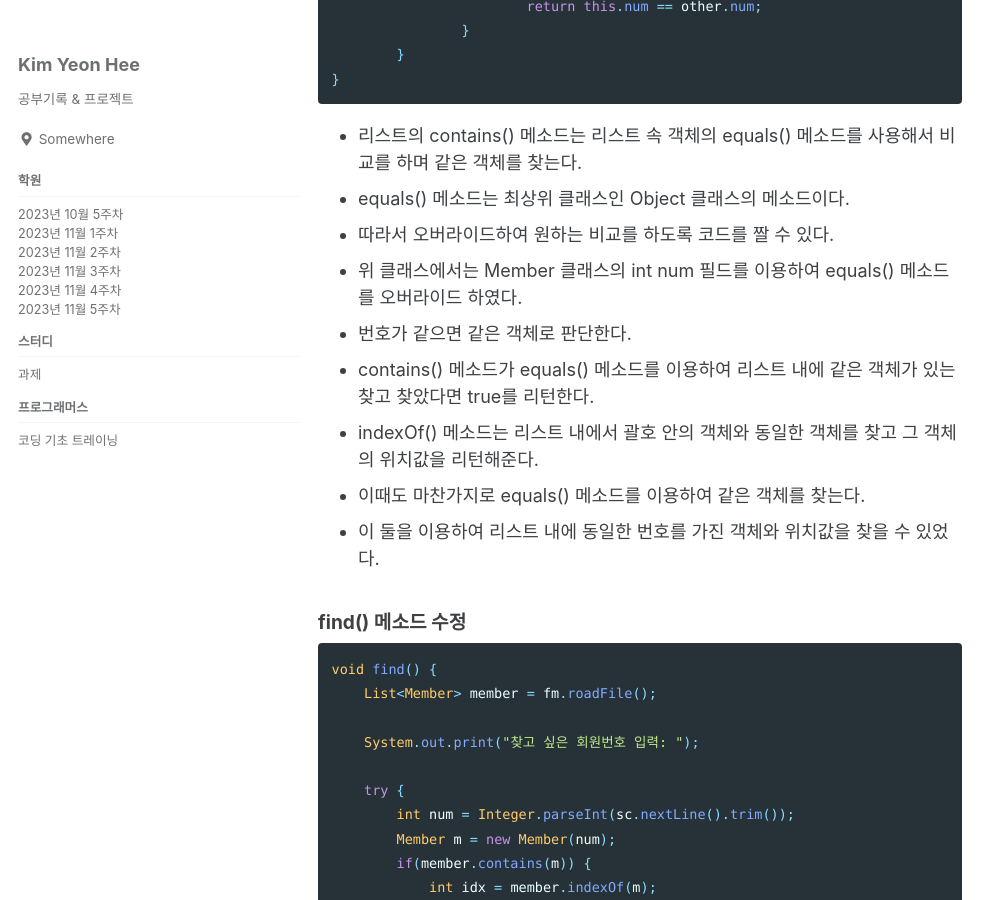
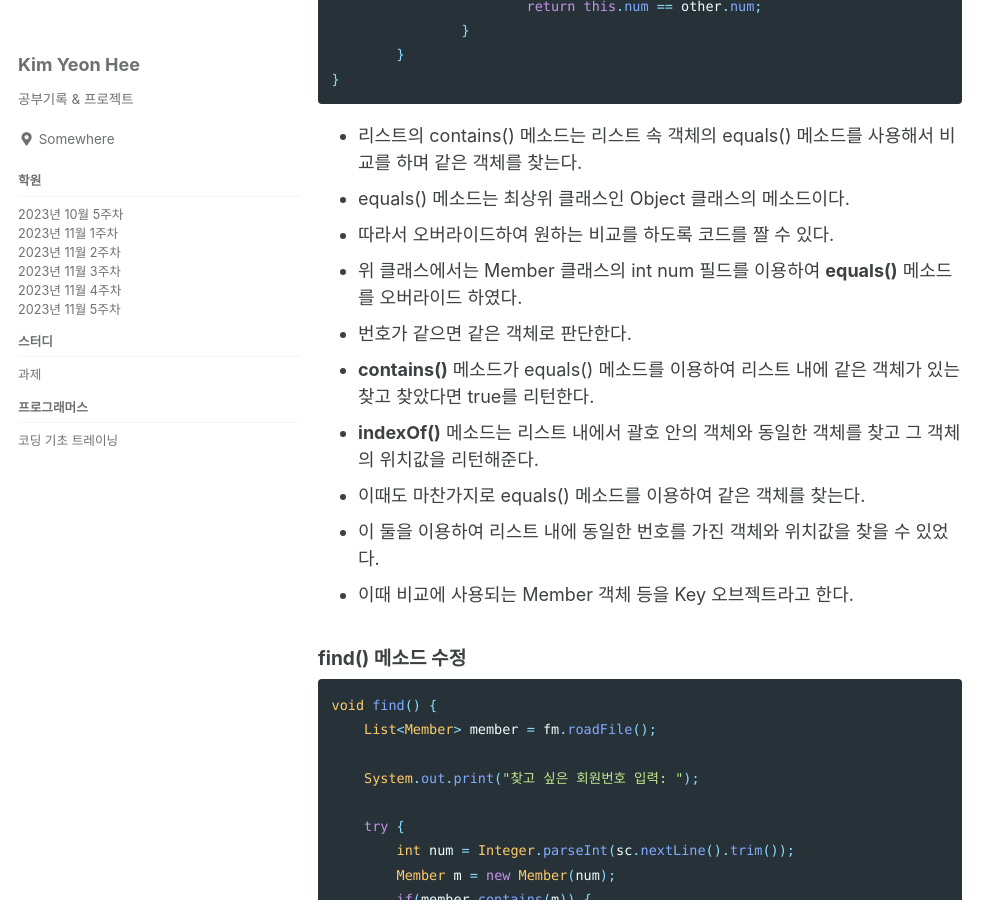
Before and after one commit to YonY-K/YonY-K.github.io, a Jekyll site: the page built from school/school_202311week5/_posts/2023-11-28/2023-11-28-20231128_8period.md, in a window 1280 px wide and 900 px high, scrolled down 1182 px. Shown: the whole window, without its empty margins (0-1007 px from the left). Built offline with Jekyll 4.4.1, drawn with Linux system fonts in a browser that asks for light colours; cached includes are drawn as plain includes.

Commit message:
posts modify

```diff
--- a/school/school_202311week5/_posts/2023-11-28/2023-11-28-20231128_8period.md
+++ b/school/school_202311week5/_posts/2023-11-28/2023-11-28-20231128_8period.md
@@ -52,12 +52,15 @@ public class ListEquals {
 - 리스트의 contains() 메소드는 리스트 속 객체의 equals() 메소드를 사용해서 비교를 하며 같은 객체를 찾는다.
 - equals() 메소드는 최상위 클래스인 Object 클래스의 메소드이다.
 - 따라서 오버라이드하여 원하는 비교를 하도록 코드를 짤 수 있다.
-- 위 클래스에서는 Member 클래스의 int num 필드를 이용하여 equals() 메소드를 오버라이드 하였다.
+- 위 클래스에서는 Member 클래스의 int num 필드를 이용하여 **equals()** 메소드를 오버라이드 하였다.
 - 번호가 같으면 같은 객체로 판단한다.
-- contains() 메소드가 equals() 메소드를 이용하여 리스트 내에 같은 객체가 있는 찾고 찾았다면 true를 리턴한다.
-- indexOf() 메소드는 리스트 내에서 괄호 안의 객체와 동일한 객체를 찾고 그 객체의 위치값을 리턴해준다.
+- **contains()** 메소드가 equals() 메소드를 이용하여 리스트 내에 같은 객체가 있는 찾고 찾았다면 true를 리턴한다.
+- **indexOf()** 메소드는 리스트 내에서 괄호 안의 객체와 동일한 객체를 찾고 그 객체의 위치값을 리턴해준다.
 - 이때도 마찬가지로 equals() 메소드를 이용하여 같은 객체를 찾는다.
 - 이 둘을 이용하여 리스트 내에 동일한 번호를 가진 객체와 위치값을 찾을 수 있었다.
+- 이때 비교에 사용되는 Member 객체 등을 Key 오브젝트라고 한다.
+
+
 
 #### find() 메소드 수정
 
```
